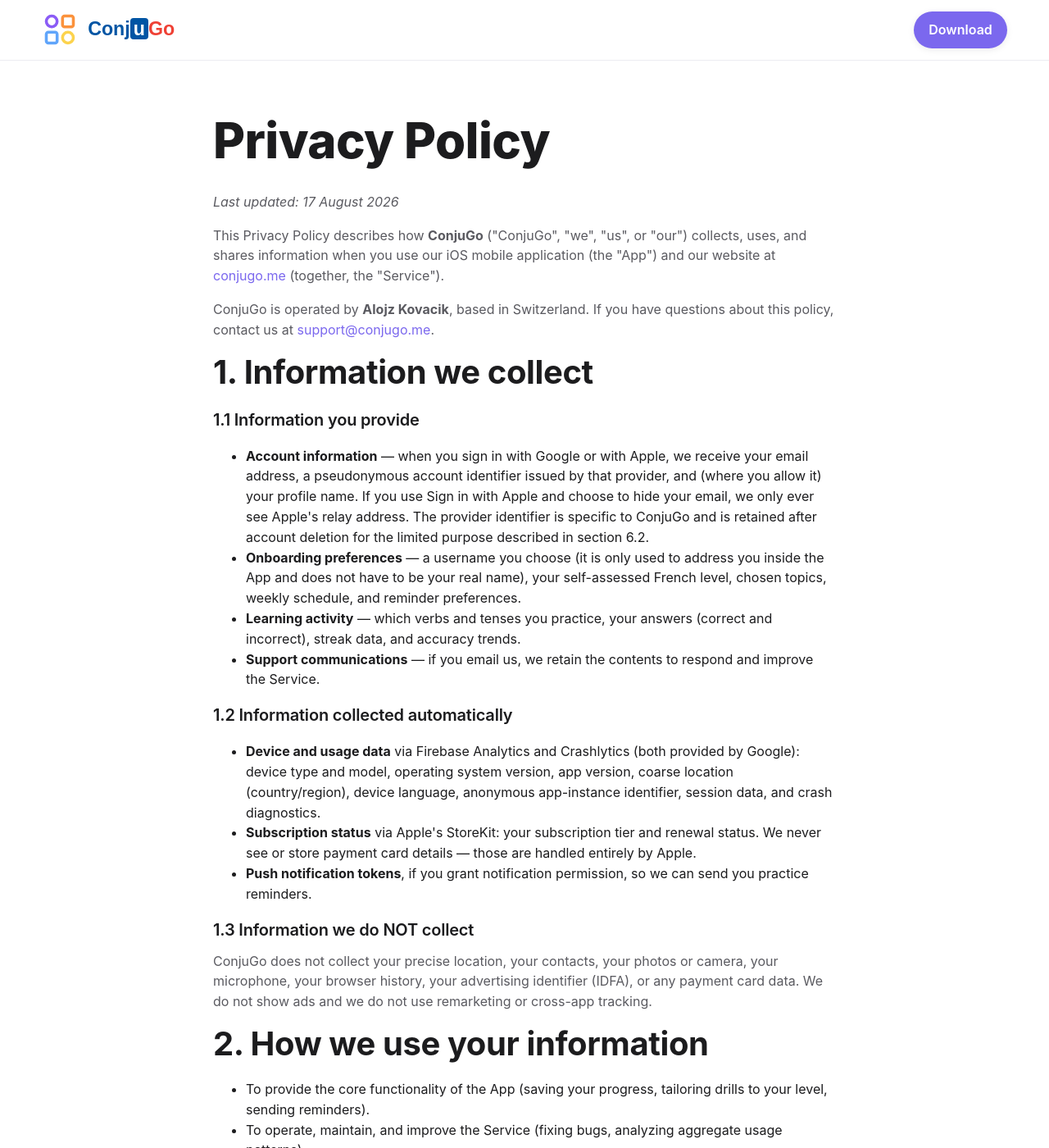
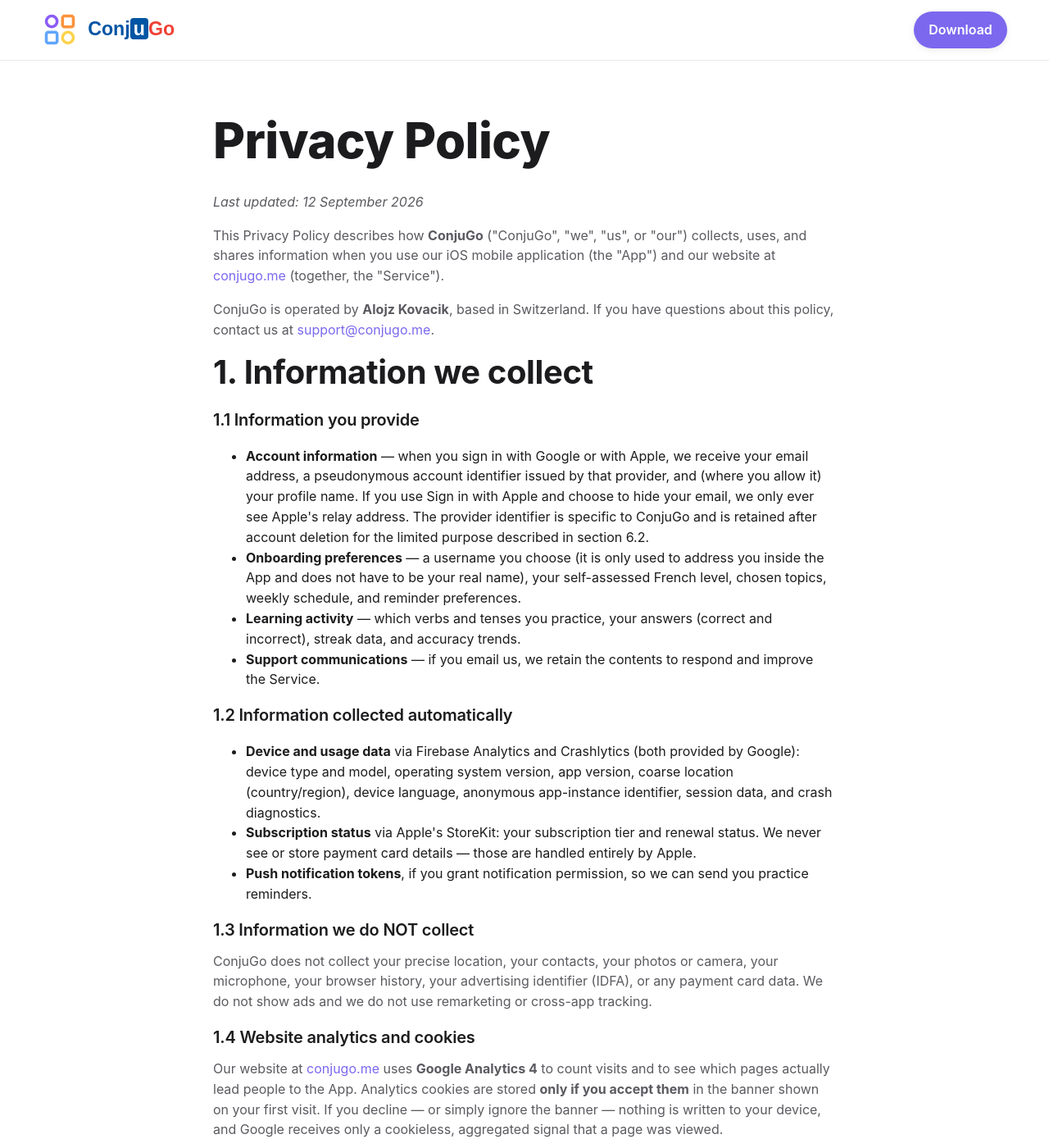
Before and after one commit to kovacik/conjugo.github.io, a Jekyll site: the page built from privacy.md, in a window 1280 px wide and 1400 px high. Shown: the whole window at 82% size. Built offline with Jekyll 4.4.1, drawn with Linux system fonts in a browser that asks for light colours; some of the changed text lies outside the part shown.

Commit message:
Measure the website, without taxing the thing it sells
The site had no analytics of any kind, so every question about which page
earns an install was unanswerable. This adds GA4, but gated three ways.

Consent Mode v2 defaults every storage type to denied, so a visitor who
ignores the banner is measured cookielessly rather than not at all, and the
ad_* signals stay denied permanently — this site runs no ads and feeds no
remarketing audience. Verified end to end: no cookies before a choice, none
after Decline, two _ga cookies after Accept.

Accept and Decline carry equal visual weight. EEA/UK/Swiss regulators treat
a prominent Accept beside a buried Decline as invalid consent, which would
make the tag unlawful rather than merely rude. The banner sits at the bottom
rather than over the hero, because the first screen is the one doing the
selling.

The measurement ID lives in _config.yml and is empty, so this commit emits
nothing at all — no script, no banner, no cookies. Pasting the ID from the
GA4 web data stream is the whole activation step, and clearing it is the
whole off switch.

app_store_click is tracked explicitly on both CTAs, labelled hero and
footer_badge: the links are same-document navigations, so GA4's enhanced
measurement does not count them as outbound clicks, and they are the only
conversion this site has.

privacy.md gains section 1.4 covering website cookies, names Google
Analytics in the third-party list, and records analytics consent as a legal
basis — required now that the site sets cookies at all. Worth a read as
legal text rather than taking my word for it.

docs/analytics-setup.md carries the console-side steps, the GA4-property
decision that is easy to get wrong, and the honest limit of this setup: when
someone leaves for the App Store, GA4 loses them, and only Custom Product
Pages in App Store Connect close that loop.

Co-Authored-By: Claude Opus 5 <noreply@anthropic.com>

```diff
--- a/_config.yml
+++ b/_config.yml
@@ -4,8 +4,21 @@ url: "https://conjugo.me"
 baseurl: ""
 encoding: utf-8
 
+# Internal notes — not part of the published site.
+exclude:
+  - docs
+  - README.md
+  - Gemfile
+  - Gemfile.lock
+
 # The App Store listing — the one place this lives, so the hero CTA, the badge
 # and the iOS smart banner can never drift apart. The URL is deliberately
 # storefront-agnostic: Apple redirects each visitor to their own storefront.
 app_store_id: "6757608840"
 app_store_url: "https://apps.apple.com/app/id6757608840"
+
+# GA4 web data stream. Leave empty and NOTHING is emitted — no tag, no consent
+# banner, no cookies. Paste the "G-XXXXXXXXXX" measurement ID from
+# Analytics → Admin → Data streams → Web to switch measurement on.
+# Setup and the console-side steps: docs/analytics-setup.md
+ga4_measurement_id: ""
--- /dev/null
+++ b/_includes/analytics.html
@@ -0,0 +1,49 @@
+{%- if site.ga4_measurement_id and site.ga4_measurement_id != "" -%}
+<!-- Google Analytics 4, Consent Mode v2.
+     Every storage type defaults to `denied`, so a visitor who never touches the
+     banner is measured cookielessly: Google still receives a pageview ping, but
+     nothing is written to their device. consent-banner.html is the only thing
+     that flips analytics_storage, and only on an explicit Accept.
+     The ad_* signals stay denied permanently — this site runs no ads and feeds
+     no remarketing audience. -->
+<script async src="https://www.googletagmanager.com/gtag/js?id={{ site.ga4_measurement_id }}"></script>
+<script>
+  window.dataLayer = window.dataLayer || [];
+  function gtag(){ dataLayer.push(arguments); }
+
+  gtag('consent', 'default', {
+    ad_storage: 'denied',
+    ad_user_data: 'denied',
+    ad_personalization: 'denied',
+    analytics_storage: 'denied',
+    functionality_storage: 'granted',
+    security_storage: 'granted',
+    wait_for_update: 500
+  });
+
+  // A returning visitor who already accepted: restore it before the first
+  // pageview fires, or that pageview lands cookieless and the session splits.
+  try {
+    if (localStorage.getItem('conjugo_consent') === 'granted') {
+      gtag('consent', 'update', { analytics_storage: 'granted' });
+    }
+  } catch (e) { /* private mode, blocked storage — stay denied */ }
+
+  gtag('js', new Date());
+  gtag('config', '{{ site.ga4_measurement_id }}');
+
+  // This site has exactly one conversion: leaving it for the App Store.
+  // Same-document navigation means GA4's enhanced measurement does NOT count
+  // these as outbound clicks, so they are sent explicitly.
+  document.addEventListener('click', function (event) {
+    var target = event.target;
+    if (!target || typeof target.closest !== 'function') return;
+    var link = target.closest('a[href*="apps.apple.com"]');
+    if (!link) return;
+    gtag('event', 'app_store_click', {
+      link_location: link.getAttribute('data-cta') || 'unknown',
+      page_path: window.location.pathname
+    });
+  });
+</script>
+{%- endif -%}
--- /dev/null
+++ b/_includes/consent-banner.html
@@ -0,0 +1,44 @@
+{%- if site.ga4_measurement_id and site.ga4_measurement_id != "" -%}
+<!-- Accept and Decline carry equal visual weight on purpose: EEA/UK/Swiss
+     regulators treat a prominent Accept next to a buried Decline as invalid
+     consent, which would make the whole tag unlawful rather than merely rude. -->
+<div id="consent-banner" class="consent-banner" hidden role="region" aria-label="Analytics consent">
+  <p class="consent-text">
+    We measure which pages bring people to ConjuGo, so we know what's worth writing more of.
+    Analytics only — no advertising, no tracking across other sites.
+    <a href="{{ '/privacy/' | relative_url }}">How we handle data</a>
+  </p>
+  <div class="consent-actions">
+    <button type="button" id="consent-decline" class="consent-btn consent-btn-quiet">Decline</button>
+    <button type="button" id="consent-accept" class="consent-btn consent-btn-solid">Accept</button>
+  </div>
+</div>
+<script>
+  (function () {
+    var KEY = 'conjugo_consent';
+    var banner = document.getElementById('consent-banner');
+    if (!banner) return;
+
+    var stored = null;
+    try { stored = localStorage.getItem(KEY); } catch (e) { /* blocked */ }
+
+    // A decision already exists — never ask twice.
+    if (stored === 'granted' || stored === 'denied') return;
+
+    banner.hidden = false;
+
+    function choose(value) {
+      try { localStorage.setItem(KEY, value); } catch (e) { /* blocked */ }
+      if (value === 'granted' && typeof gtag === 'function') {
+        gtag('consent', 'update', { analytics_storage: 'granted' });
+      }
+      banner.hidden = true;
+    }
+
+    document.getElementById('consent-accept')
+      .addEventListener('click', function () { choose('granted'); });
+    document.getElementById('consent-decline')
+      .addEventListener('click', function () { choose('denied'); });
+  })();
+</script>
+{%- endif -%}
--- a/_layouts/default.html
+++ b/_layouts/default.html
@@ -19,6 +19,8 @@
   <link rel="icon" href="{{ '/assets/img/favicon.png' | relative_url }}" type="image/png">
   <link rel="apple-touch-icon" href="{{ '/assets/img/app-icon.png' | relative_url }}">
   <link rel="stylesheet" href="{{ '/assets/css/styles.css' | relative_url }}">
+
+  {% include analytics.html %}
 </head>
 <body>
 
@@ -29,6 +31,7 @@
   </main>
 
   {% include footer.html %}
+  {% include consent-banner.html %}
 
 </body>
 </html>
--- a/assets/css/styles.css
+++ b/assets/css/styles.css
@@ -480,3 +480,67 @@ section { padding: 80px 0; }
   margin-left: 20px;
 }
 .site-footer nav a:hover { color: var(--primary); }
+
+/* ---------- Consent banner ---------- */
+/* Sits at the bottom rather than over the hero: the first screen is the one
+   doing the selling, and a modal across it costs more conversions than the
+   analytics are worth. */
+.consent-banner {
+  position: fixed;
+  left: 16px;
+  right: 16px;
+  bottom: 16px;
+  z-index: 100;
+  display: flex;
+  align-items: center;
+  justify-content: space-between;
+  gap: 20px;
+  flex-wrap: wrap;
+  max-width: 720px;
+  margin: 0 auto;
+  padding: 16px 20px;
+  background: var(--surface);
+  border: 1px solid var(--border);
+  border-radius: var(--radius-lg);
+  box-shadow: var(--shadow-floating);
+}
+/* Must beat the display:flex above, or [hidden] silently does nothing. */
+.consent-banner[hidden] { display: none; }
+
+.consent-text {
+  margin: 0;
+  flex: 1 1 320px;
+  font-size: 0.88rem;
+  line-height: 1.5;
+  color: var(--text-soft);
+}
+.consent-actions { display: flex; gap: 10px; flex-shrink: 0; }
+
+.consent-btn {
+  font: inherit;
+  font-size: 0.88rem;
+  font-weight: 600;
+  padding: 9px 20px;
+  border-radius: var(--radius-sm);
+  cursor: pointer;
+  border: 1px solid transparent;
+  transition: background 0.15s ease, color 0.15s ease;
+}
+.consent-btn-solid {
+  background: var(--primary);
+  color: #fff;
+}
+.consent-btn-solid:hover { background: var(--primary-dark); }
+.consent-btn-quiet {
+  background: transparent;
+  color: var(--text-soft);
+  border-color: var(--border);
+}
+.consent-btn-quiet:hover { background: var(--bg-soft); color: var(--text); }
+.consent-btn:focus-visible { outline: 2px solid var(--primary); outline-offset: 2px; }
+
+@media (max-width: 560px) {
+  .consent-banner { padding: 16px; }
+  .consent-actions { width: 100%; }
+  .consent-btn { flex: 1; }
+}
--- a/privacy.md
+++ b/privacy.md
@@ -10,7 +10,7 @@ permalink: /privacy/
 
 <h1>Privacy Policy</h1>
 
-<p><em>Last updated: 17 August 2026</em></p>
+<p><em>Last updated: 12 September 2026</em></p>
 
 <p>This Privacy Policy describes how <strong>ConjuGo</strong> ("ConjuGo", "we", "us", or "our") collects, uses, and shares information when you use our iOS mobile application (the "App") and our website at <a href="https://conjugo.me">conjugo.me</a> (together, the "Service").</p>
 
@@ -36,6 +36,11 @@ permalink: /privacy/
 <h3>1.3 Information we do NOT collect</h3>
 <p>ConjuGo does not collect your precise location, your contacts, your photos or camera, your microphone, your browser history, your advertising identifier (IDFA), or any payment card data. We do not show ads and we do not use remarketing or cross-app tracking.</p>
 
+<h3>1.4 Website analytics and cookies</h3>
+<p>Our website at <a href="https://conjugo.me">conjugo.me</a> uses <strong>Google Analytics 4</strong> to count visits and to see which pages actually lead people to the App. Analytics cookies are stored <strong>only if you accept them</strong> in the banner shown on your first visit. If you decline — or simply ignore the banner — nothing is written to your device, and Google receives only a cookieless, aggregated signal that a page was viewed.</p>
+<p>Where you have accepted, we record the page you viewed, the site or search engine that referred you, your approximate location (country or region, derived from your IP address and not stored by us), and whether you clicked through to the App Store. We do <strong>not</strong> use advertising cookies, remarketing, or cross-site tracking on the website: Google's advertising signals are switched off at the tag, so your visit never feeds an advertising audience.</p>
+<p>You can withdraw your acceptance at any time by clearing this site's stored data in your browser, which makes the banner appear again. The App itself sets no cookies; it is covered by section 1.2.</p>
+
 <h2>2. How we use your information</h2>
 
 <ul>
@@ -54,7 +59,7 @@ permalink: /privacy/
 <ul>
   <li><strong>Performance of a contract</strong> — processing necessary to provide the Service you signed up for (account, progress tracking, subscription delivery).</li>
   <li><strong>Legitimate interests</strong> — analytics and crash reporting to maintain and improve the Service, security, and fraud prevention (including the free-trial record described in section 6.2, which prevents the same person claiming repeated free trials).</li>
-  <li><strong>Consent</strong> — push notifications (which you can revoke at any time in iOS Settings).</li>
+  <li><strong>Consent</strong> — push notifications (which you can revoke at any time in iOS Settings), and website analytics cookies (which you can decline in the banner, or withdraw later by clearing this site's data).</li>
   <li><strong>Legal obligation</strong> — where required to retain records for tax, accounting, or regulatory compliance.</li>
 </ul>
 
@@ -62,6 +67,7 @@ permalink: /privacy/
 
 <ul>
   <li><strong>Google (Firebase)</strong> — hosts our authentication, database, analytics, and crash reporting. Data is processed in the United States. More info: <a href="https://firebase.google.com/support/privacy">Firebase Privacy and Security</a>.</li>
+  <li><strong>Google (Analytics)</strong> — measures website traffic at conjugo.me, as described in section 1.4, and only where you have accepted analytics cookies. Data is processed in the United States. More info: <a href="https://policies.google.com/privacy">Google Privacy Policy</a>.</li>
   <li><strong>Apple</strong> — handles app distribution, subscription purchases, and Sign in with Apple if used. More info: <a href="https://www.apple.com/legal/privacy/">Apple Privacy Policy</a>.</li>
 </ul>
 
```
Also changed, not shown: docs/analytics-setup.md (added, +118 -0 lines), index.md (+2 -2 lines).
